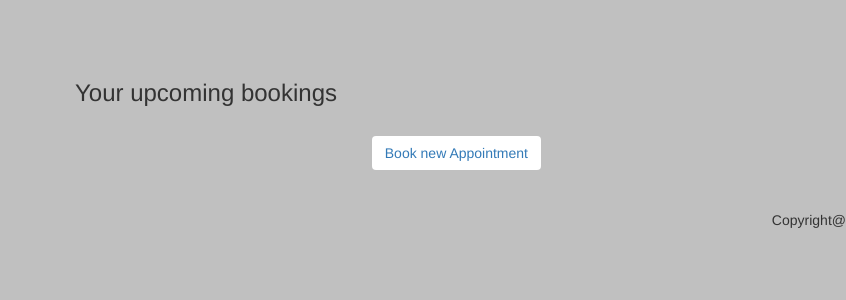
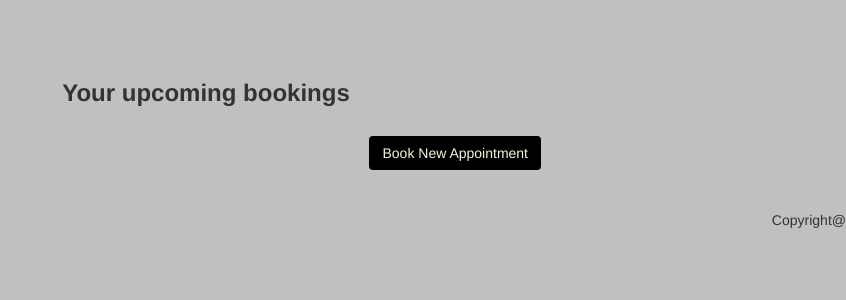
Before and after one commit to AnitaAnnaStephen/COMP606A1P2, a PHP site: page /UserHome.php in a window 1280 px wide. Shown: the part 115-415 px from the top of the page, without its empty margins (434-1280 px from the left). Run offline with PHP 8.4, Linux system fonts and the light colour scheme; a user stored in the database is signed in; data comes from the database, SQL or seed files in the repository.

Commit message:
Updated properties and added messages

```diff
--- a/Assignment1Part3/UserHome.php
+++ b/Assignment1Part3/UserHome.php
@@ -1,5 +1,6 @@
 <?php
  require("usertab.php");
+
  require 'dbconnect.php';
  $fname=$_SESSION['firstname'];
      $lname=$_SESSION['lastname'];
@@ -18,13 +19,18 @@
           <!--<script src="https://maxcdn.bootstrapcdn.com/bootstrap/3.3.6/js/bootstrap.min.js"></script>   -->
       </head>
       <body style="background-color: silver;">
+      <span style="color:red;"><?php if (isset($_SESSION['messages'])) {
+           echo $_SESSION['messages'];
+
+                              $_SESSION['messages'] = "";;
+                            }  ?></span>
            <br /><br />
            <div class="container" style="width:700px;">
-                <h3 align="center">Your upcoming bookings</h3>
+                <h3 align="center"><b>Your upcoming bookings</b></h3>
                 <br />
                 <div class="table-responsive">
                      <div align="right">
-                     <a href="BookAppointment.php" class="btn" style="background-color:#fff;">Book new Appointment</a>
+                     <a href="BookAppointment.php" class="btn" style="background-color: black;color: beige;">Book New Appointment</a>
                      </div>
                      <br />
                      <div id="bookings_table">
```
